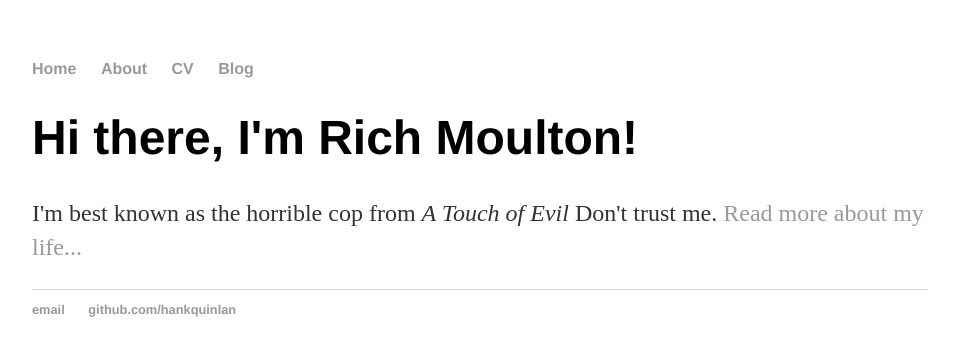
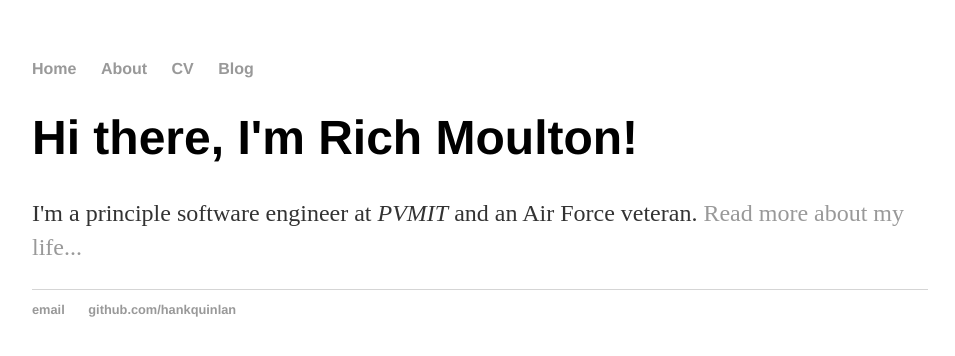
Before and after one commit to rhmoult/rhmoult.github.io, a Jekyll site: the page built from index.html, in a window 1280 px wide. Shown: the top 356 px of the page, without its empty margins (160-1115 px from the left). Built offline with Jekyll 4.4.1, drawn with Linux system fonts in a browser that asks for light colours.

Commit message:
Increase accuracy of index contents

```diff
--- a/index.html
+++ b/index.html
@@ -1,8 +1,8 @@
 ---
 layout: default
-title: Rich Moulton, Horrible Cop
+title: Rich Moulton, Principle Software Engineer
 ---
 <div class="blurb">
 	<h1>Hi there, I'm Rich Moulton!</h1>
-	<p>I'm best known as the horrible cop from <em>A Touch of Evil</em> Don't trust me. <a href="/about">Read more about my life...</a></p>
+	<p>I'm a principle software engineer at <em>PVMIT</em> and an Air Force veteran. <a href="/about">Read more about my life...</a></p>
 </div><!-- /.blurb -->
```
